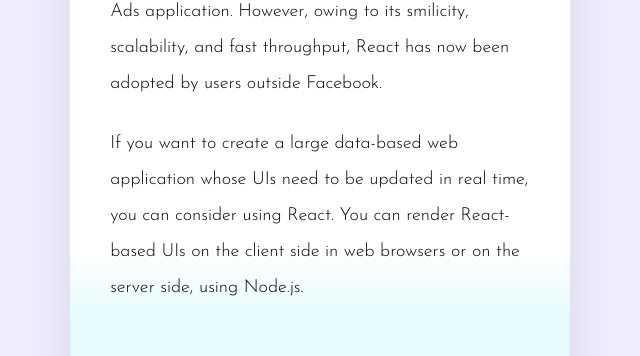
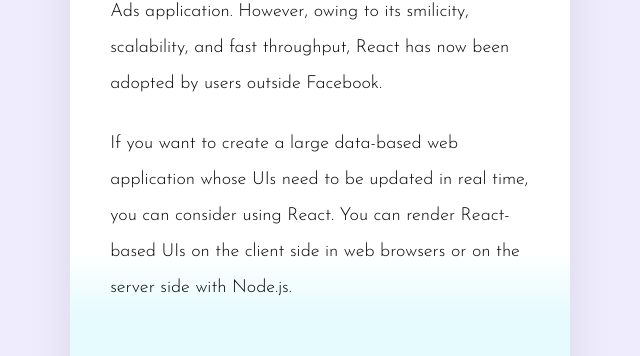
Before and after one commit to shambhavithakur/javaScriptEvolution, a plain HTML site: page index.html in a window 1280 px wide. Shown: the part 9095-9451 px from the top of the page, 206-846 px from the left. Drawn offline with Linux system fonts and the light colour scheme.

Commit message:
Update text

```diff
--- a/index.html
+++ b/index.html
@@ -339,7 +339,7 @@
                         scalability, and fast throughput, React has now been adopted by users outside Facebook.</p>
                     <p>If you want to create a large data-based web application whose UIs need to be updated in real time, you
                         can consider using React. You can render React-based UIs on the client side in web browsers or on
-                        the server side, using Node.js.</p>
+                        the server side with Node.js.</p>
                 </div>
             </section>
         </section>
```
